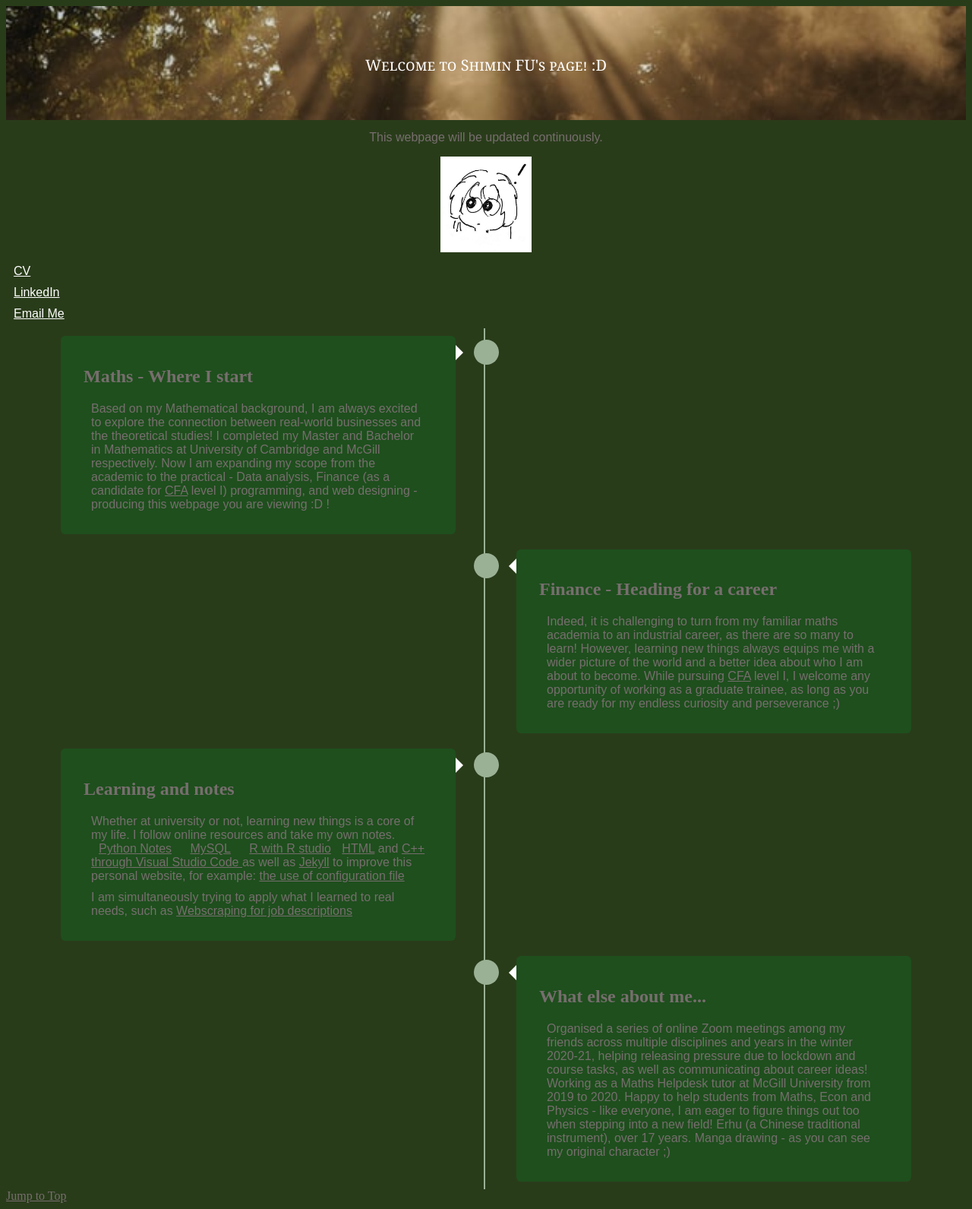
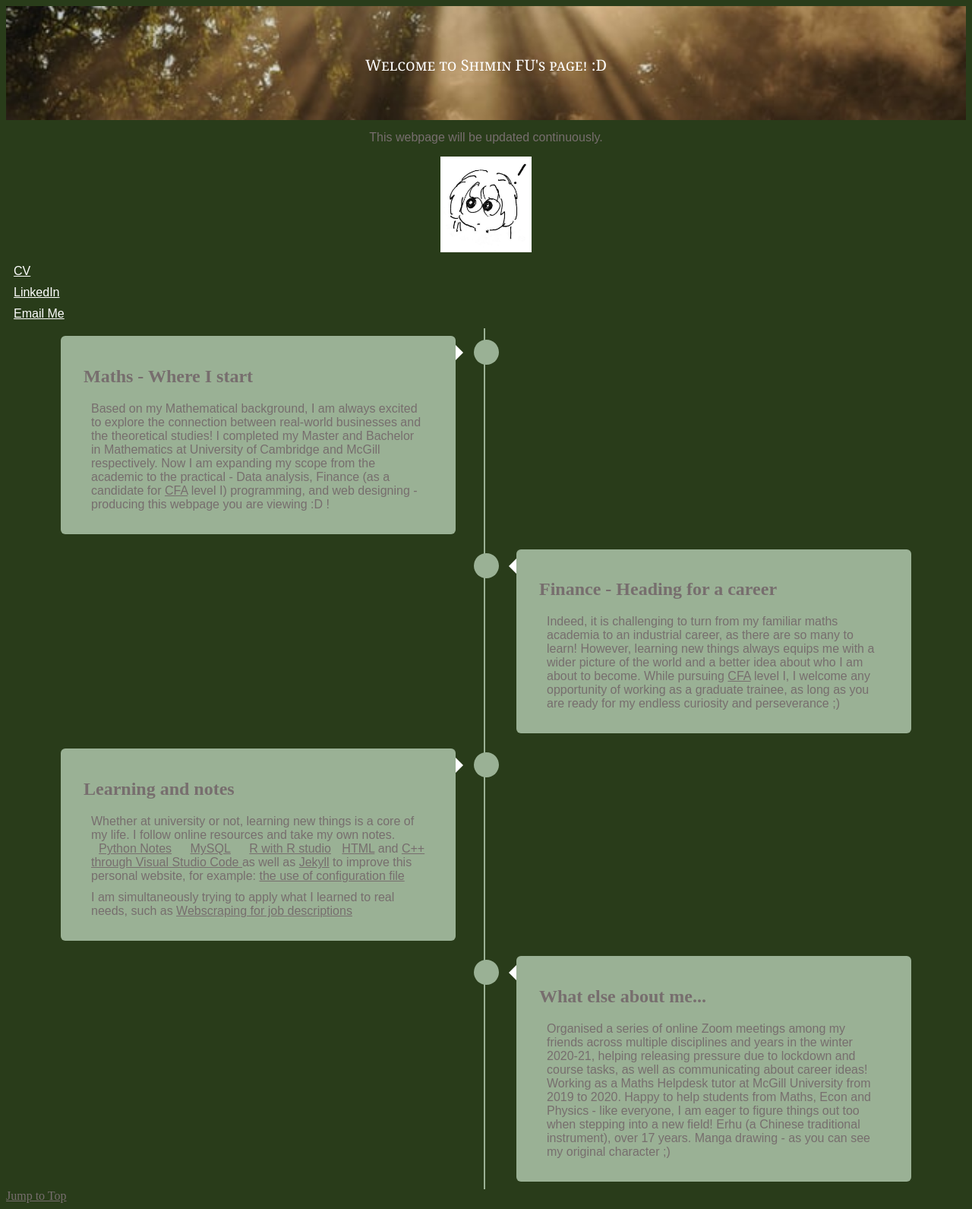
Before and after one commit to Shimin233/-Shimin233.github.io, a Jekyll site: the page index.html, which Jekyll copies as it is, in a window 1280 px wide. Shown: the whole page at 76% size. Built offline with Jekyll 4.4.1, drawn with Linux system fonts in a browser that asks for light colours.

Commit message:
Update index.html

```diff
--- a/index.html
+++ b/index.html
@@ -140,7 +140,7 @@
         width: 0;
         z-index: 1;
         right: 30px;
-        border: medium solid white;
+        border: medium solid #9ab195;
         border-width: 10px 0 10px 10px;
         border-color: transparent transparent transparent white;
       }
@@ -154,7 +154,7 @@
         width: 0;
         z-index: 1;
         left: 30px;
-        border: medium solid rgb(255, 255, 255);
+        border: medium solid #9ab195;
         border-width: 10px 10px 10px 0;
         border-color: transparent white transparent transparent;
       }
@@ -167,7 +167,7 @@
       /* The actual content */
       .content {
         padding: 20px 30px;
-        background-color: rgba(9, 116, 36, 0.336);
+        background-color: #9ab195;
         position: relative;
         border-radius: 6px;
       }
```
